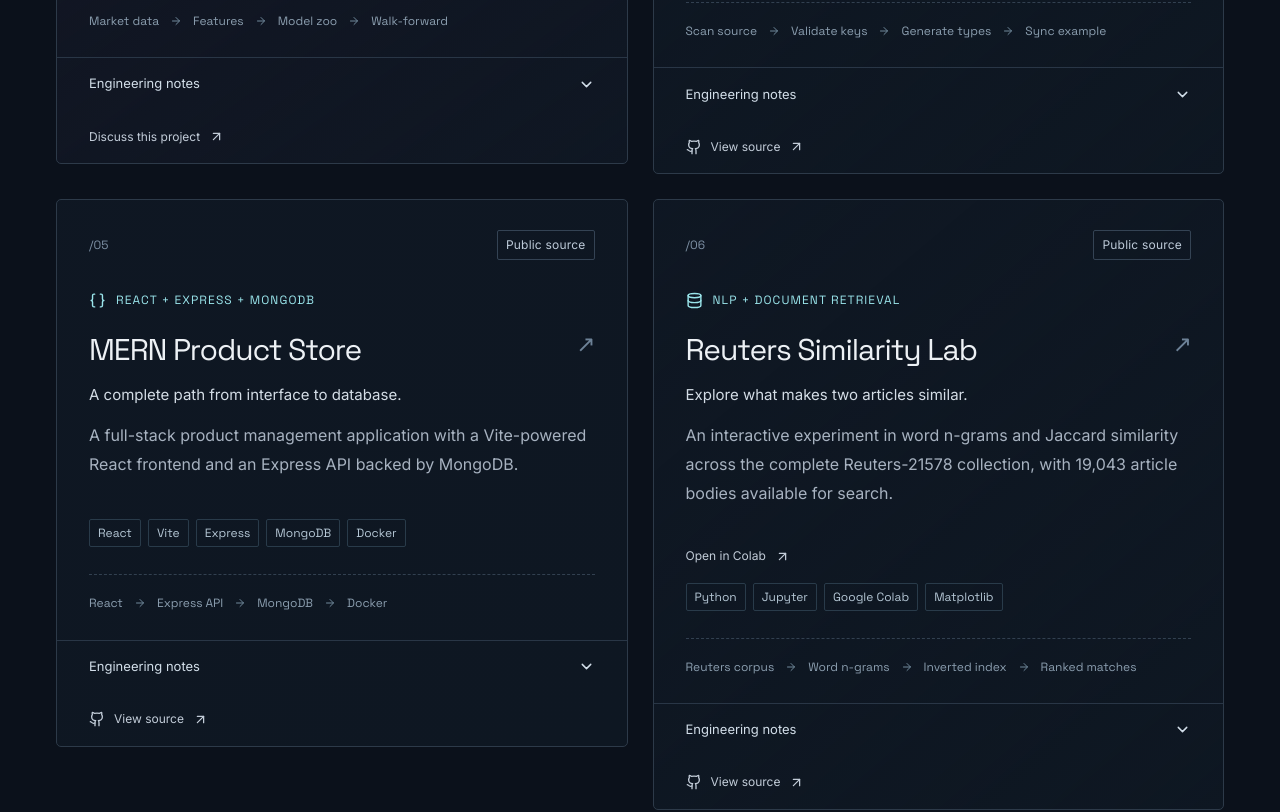
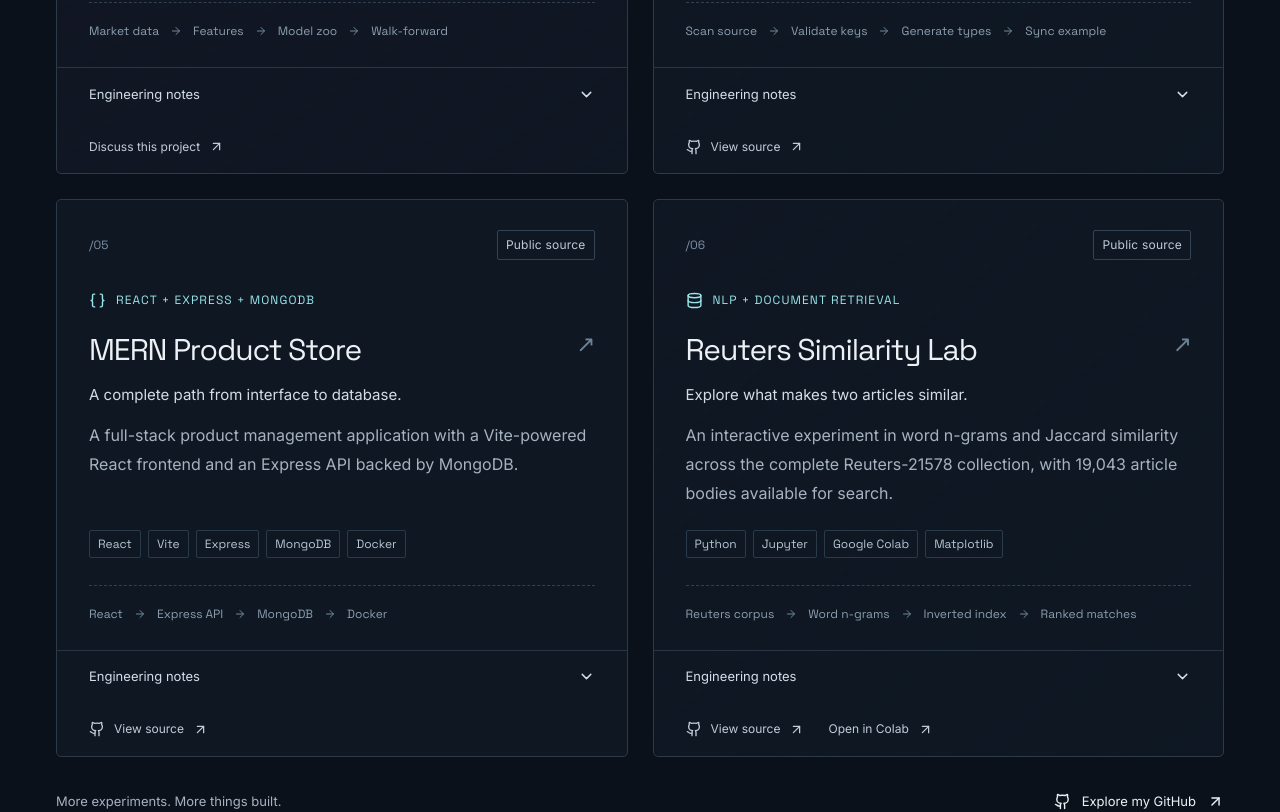
Before and after one commit to Breedlove-Jason/jason-breedlove-portfolio, a React (Vite) app: page / in a window 1280 px wide. Shown: the part 2120-2932 px from the top of the page. Built offline with nearby package versions, Linux system fonts and the light colour scheme.

Commit message:
Align project cards and group Colab with source actions

```diff
--- a/src/components/Projects.tsx
+++ b/src/components/Projects.tsx
@@ -154,7 +154,6 @@
                 </h3>
                 <p className="project-headline">{project.headline}</p>
                 <p className="project-description">{project.description}</p>
-                {project.notebook && <p><a className="source-link" href={project.notebook} target="_blank" rel="noopener noreferrer">Open in Colab <ArrowUpRight size={15} aria-hidden="true" /></a></p>}
                 <div className="tech-tags" aria-label="Technology stack">
                   {project.stack.map((tech) => (
                     <span key={tech}>{tech}</span>
@@ -177,6 +176,7 @@
               )}
               <div className="project-card-footer">
                 <ProjectDetails project={project} />
+                <div className="project-links">
                 {project.source ? (
                   <a
                     className="source-link"
@@ -193,6 +193,12 @@
                     <ArrowUpRight size={15} aria-hidden="true" />
                   </a>
                 )}
+                {project.notebook && (
+                  <a className="source-link" href={project.notebook} target="_blank" rel="noopener noreferrer">
+                    Open in Colab <ArrowUpRight size={15} aria-hidden="true" />
+                  </a>
+                )}
+                </div>
               </div>
             </article>
           );
--- a/src/styles.css
+++ b/src/styles.css
@@ -669,7 +669,7 @@
     @apply grid;
     grid-template-columns: repeat(2, minmax(0, 1fr));
     gap: 25px;
-    @apply items-start;
+    align-items: stretch;
   }
   .project-card {
     border: 1px solid #2d3a49;
@@ -677,6 +677,24 @@
     background: linear-gradient(140deg, #16233255, #0e1722);
     @apply overflow-hidden;
     transition: border-color 0.2s;
+  }
+  .project-card:not(.project-featured) {
+    display: flex;
+    flex-direction: column;
+  }
+  .project-card:not(.project-featured) .project-card-content {
+    flex: 1;
+    display: flex;
+    flex-direction: column;
+  }
+  .project-card:not(.project-featured) .tech-tags {
+    margin-top: auto;
+  }
+  .project-links {
+    display: flex;
+    flex-wrap: wrap;
+    align-items: center;
+    column-gap: 24px;
   }
   .project-card:hover {
     border-color: #567887;
```
